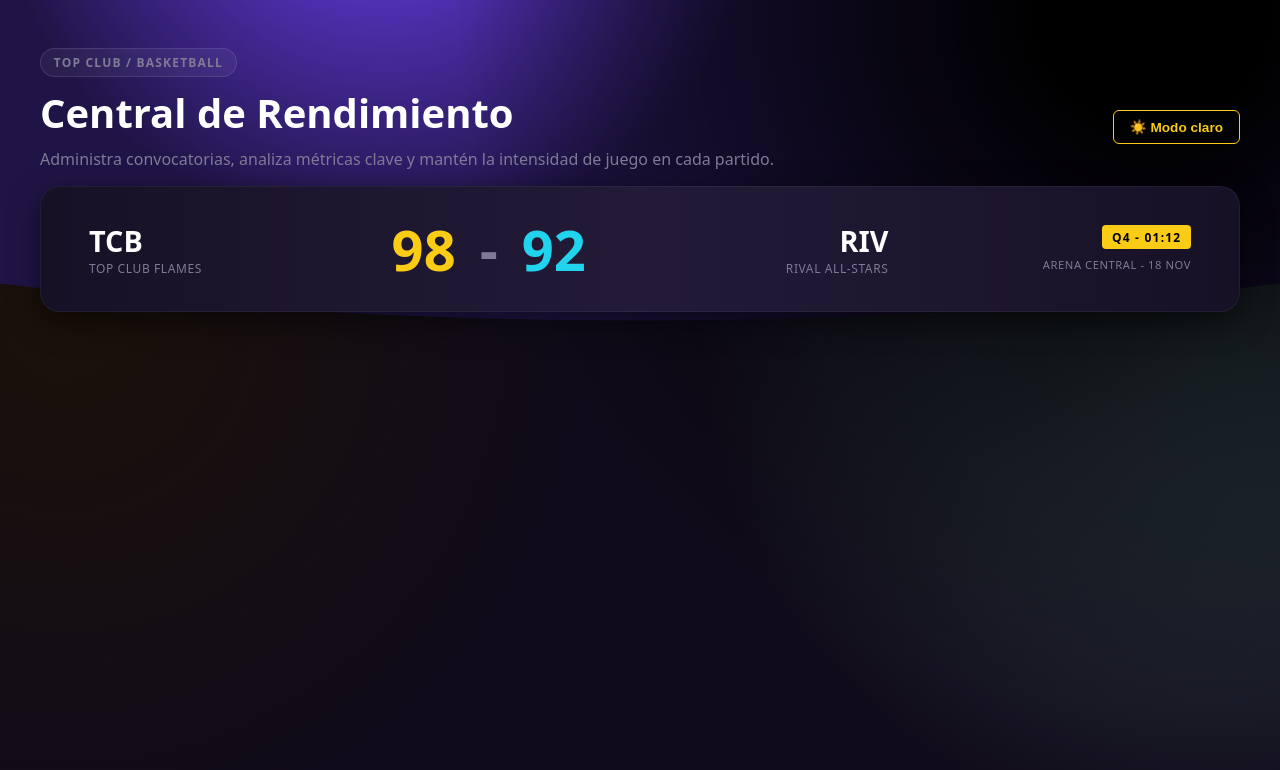
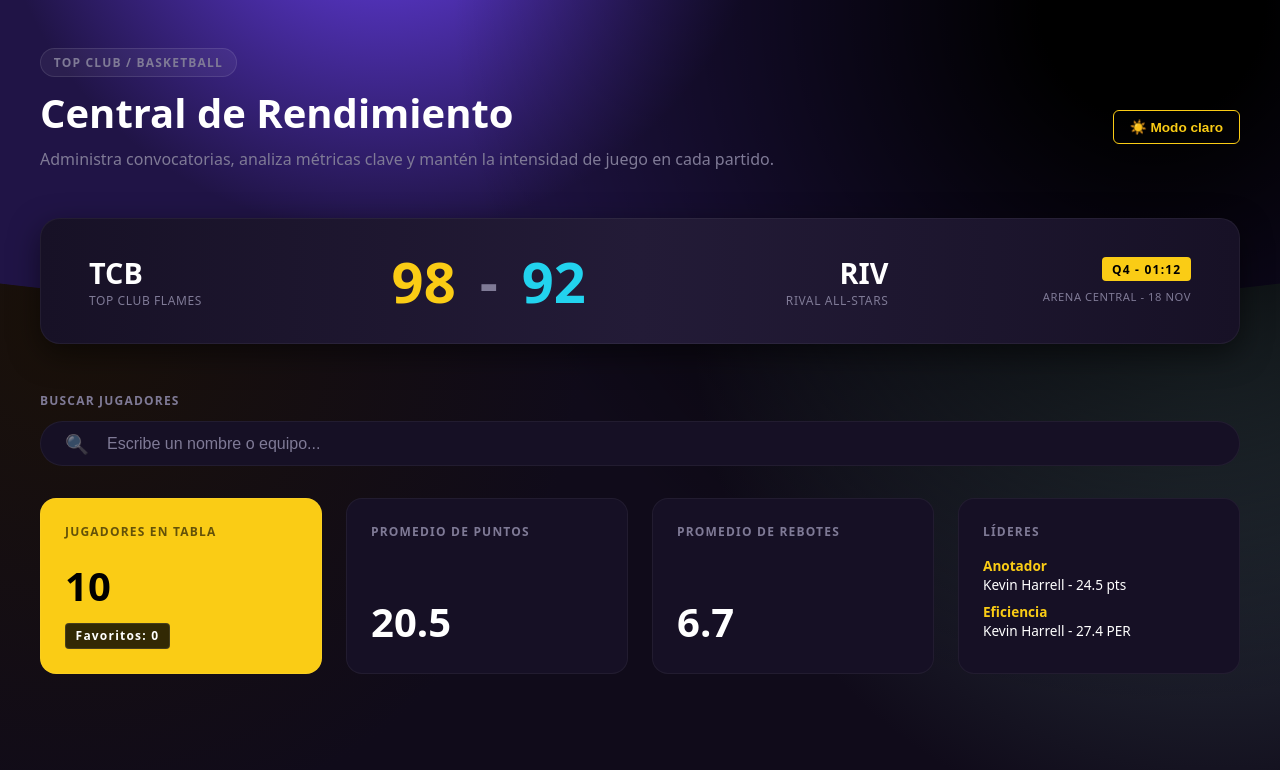
Before and after one commit to valentinasancheztab/parcialFinal, a React (Vite) app in the folder proyecto_final/: page / in a window 1280 px wide. Shown: the top 770 px of the page. Built offline with nearby package versions, Linux system fonts and the light colour scheme.

Commit message:
creacion de la barra, (no me dejo hacer el comit de los jugadores),y tarjetas de promedios y lideres

```diff
--- a/proyecto_final/src/App.css
+++ b/proyecto_final/src/App.css
@@ -90,7 +90,6 @@
   justify-content: space-between;
   align-items: center;
   background: linear-gradient(90deg, #171126 0%, #231b37 50%, #171126 100%);
-  margin-top: -2rem;
   padding: 1.5rem 3rem;
   border-radius: 20px;
   margin-bottom: 3rem;
@@ -162,3 +161,109 @@
   font-size: 0.7rem;
   letter-spacing: 0.05em;
 }
+
+.search-section {
+  max-width: 1200px;
+  margin: 3rem auto 2rem auto;
+}
+
+.search-label {
+  color: var(--text-secondary);
+  font-size: 0.75rem;
+  letter-spacing: 0.1em;
+  font-weight: bold;
+  display: block;
+  margin-bottom: 0.8rem;
+}
+
+.search-input-wrapper {
+  display: flex;
+  align-items: center;
+  background-color: #161025;
+  border-radius: 30px;
+  padding: 0.5rem 1.5rem;
+  border: 1px solid rgba(255, 255, 255, 0.05);
+}
+
+.search-icon {
+  margin-right: 1rem;
+  font-size: 1.2rem;
+  opacity: 0.5;
+}
+
+.search-input {
+  background: transparent;
+  border: none;
+  color: white;
+  width: 100%;
+  font-size: 1rem;
+  outline: none;
+}
+
+.search-input::placeholder {
+  color: #7f7a96;
+}
+
+/* --- TARJETAS DE ESTADÍSTICAS --- */
+.stats-grid {
+  display: flex;
+  justify-content: space-between;
+  gap: 1.5rem;
+  max-width: 1200px;
+  margin: 0 auto 3rem auto;
+}
+
+.stat-card {
+  background-color: #161025;
+  border-radius: 16px;
+  padding: 1.5rem;
+  border: 1px solid rgba(255, 255, 255, 0.05);
+  flex: 1;
+  display: flex;
+  flex-direction: column;
+  justify-content: space-between;
+}
+
+.stat-card--yellow {
+  background-color: var(--accent-yellow);
+  color: black;
+}
+
+.stat-card h3 {
+  font-size: 0.75rem;
+  letter-spacing: 0.1em;
+  color: var(--text-secondary);
+  margin: 0 0 1rem 0;
+  font-weight: bold;
+}
+
+.stat-card--yellow h3 {
+  color: rgba(0, 0, 0, 0.6);
+}
+
+.stat-number {
+  font-size: 2.5rem;
+  font-weight: bold;
+  margin: 0;
+}
+
+.badge--dark {
+  background-color: rgba(0, 0, 0, 0.8);
+  color: white;
+  width: fit-content;
+  margin-top: 0.5rem;
+  border-radius: 4px;
+  padding: 0.2rem 0.6rem;
+  font-size: 0.75rem;
+}
+
+.leader-stat {
+  font-size: 0.85rem;
+  margin: 0 0 0.5rem 0;
+  line-height: 1.4;
+}
+
+.leader-stat span {
+  color: var(--accent-yellow);
+  font-weight: bold;
+}
--- a/proyecto_final/src/App.jsx
+++ b/proyecto_final/src/App.jsx
@@ -3,6 +3,26 @@ import './App.css'
 
 function App() {
   const [isLightMode, setIsLightMode] = useState(false)
+
+  // --- DATOS DE LOS JUGADORES ---
+  const [players] = useState([
+    { id: '03', name: 'Kevin Harrell', team: 'Top Club', pos: 'Guard', pts: 24.5, reb: 4.1, ast: 6.8, eff: 27.4, age: 28, height: '1.93 m', weight: '95 kg' },
+    { id: '05', name: 'James Fletcher', team: 'Top Club', pos: 'Center', pts: 18.9, reb: 11.7, ast: 2.4, eff: 25.1, age: 30, height: '2.11 m', weight: '115 kg' },
+    { id: '14', name: 'Jeff Montes', team: 'Top Club', pos: 'Forward-Guard', pts: 21.2, reb: 6.5, ast: 4.9, eff: 24.8, age: 26, height: '2.01 m', weight: '100 kg' },
+    { id: '00', name: 'Andre Wallace', team: 'Top Club', pos: 'Guard', pts: 18.3, reb: 3.8, ast: 6.5, eff: 24.2, age: 24, height: '1.88 m', weight: '88 kg' },
+    { id: '30', name: 'Scott Dale', team: 'Top Club', pos: 'Forward', pts: 19.6, reb: 7.2, ast: 3.8, eff: 23.7, age: 27, height: '2.06 m', weight: '105 kg' },
+    { id: '31', name: 'Stephen Curry', team: 'Golden State Warriors', pos: 'Guard', pts: 24.5, reb: 4.1, ast: 6.8, eff: 27.4, age: 37, height: '1.88 m', weight: '84 kg' },
+    { id: '23', name: 'LeBron James', team: 'Los Angeles Lakers', pos: 'Forward', pts: 18.9, reb: 11.7, ast: 2.4, eff: 25.1, age: 41, height: '2.06 m', weight: '113 kg' },
+    { id: '34', name: 'Giannis Antetokounmpo', team: 'Milwaukee Bucks', pos: 'Forward', pts: 21.2, reb: 6.5, ast: 4.9, eff: 24.8, age: 31, height: '2.11 m', weight: '110 kg' },
+    { id: '77', name: 'Luka Doncic', team: 'Dallas Mavericks', pos: 'Guard', pts: 18.3, reb: 3.8, ast: 6.5, eff: 24.2, age: 27, height: '2.01 m', weight: '104 kg' },
+    { id: '15', name: 'Nikola Jokic', team: 'Denver Nuggets', pos: 'Center', pts: 19.6, reb: 7.2, ast: 3.8, eff: 23.7, age: 31, height: '2.11 m', weight: '129 kg' }
+  ]);
+
+  // --- ESTADOS PARA LA TABLA Y EL MODAL ---
+  const [searchTerm, setSearchTerm] = useState(''); // Para la barra de búsqueda
+  const [favorites, setFavorites] = useState([]); // Arreglo para guardar los IDs favoritos
+  const [sortConfig, setSortConfig] = useState({ key: 'eff', direction: 'desc' }); // Para ordenar la tabla
+  const [selectedPlayer, setSelectedPlayer] = useState(null); // Para abrir el modal
 
   const toggleTheme = () => {
     setIsLightMode(!isLightMode)
@@ -54,6 +74,50 @@ function App() {
           </div>
         </section>
 
+        {/* --- SECCIÓN BUSCADOR --- */}
+        <section className="search-section">
+          <label className="search-label">BUSCAR JUGADORES</label>
+          <div className="search-input-wrapper">
+            <span className="search-icon">🔍</span>
+            <input
+              type="text"
+              className="search-input"
+              placeholder="Escribe un nombre o equipo..."
+              value={searchTerm}
+              onChange={(e) => setSearchTerm(e.target.value)}
+            />
+          </div>
+        </section>
+
+        {/* --- TARJETAS DE ESTADÍSTICAS --- */}
+        <div className="stats-grid">
+          <div className="stat-card stat-card--yellow">
+            <h3>JUGADORES EN TABLA</h3>
+            <p className="stat-number">{players.length}</p>
+            <span className="badge badge--dark">Favoritos: {favorites.length}</span>
+          </div>
+
+          <div className="stat-card">
+            <h3>PROMEDIO DE PUNTOS</h3>
+            <p className="stat-number">
+              {(players.reduce((sum, p) => sum + p.pts, 0) / players.length).toFixed(1)}
+            </p>
+          </div>
+
+          <div className="stat-card">
+            <h3>PROMEDIO DE REBOTES</h3>
+            <p className="stat-number">
+              {(players.reduce((sum, p) => sum + p.reb, 0) / players.length).toFixed(1)}
+            </p>
+          </div>
+
+          <div className="stat-card stat-card--leaders">
+            <h3>LÍDERES</h3>
+            <p className="leader-stat"><span>Anotador</span><br/>Kevin Harrell - 24.5 pts</p>
+            <p className="leader-stat"><span>Eficiencia</span><br/>Kevin Harrell - 27.4 PER</p>
+          </div>
+        </div>
+
       </div>
     </div>
   )
```
